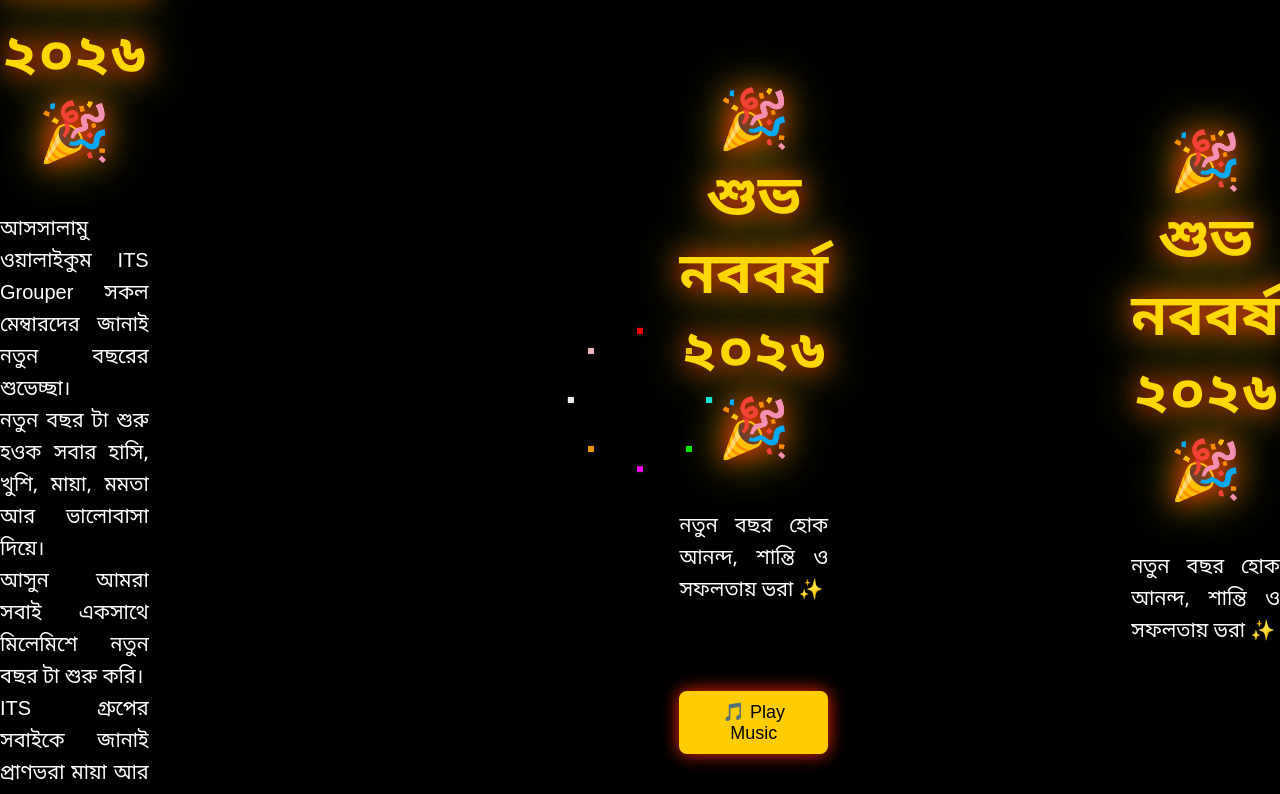
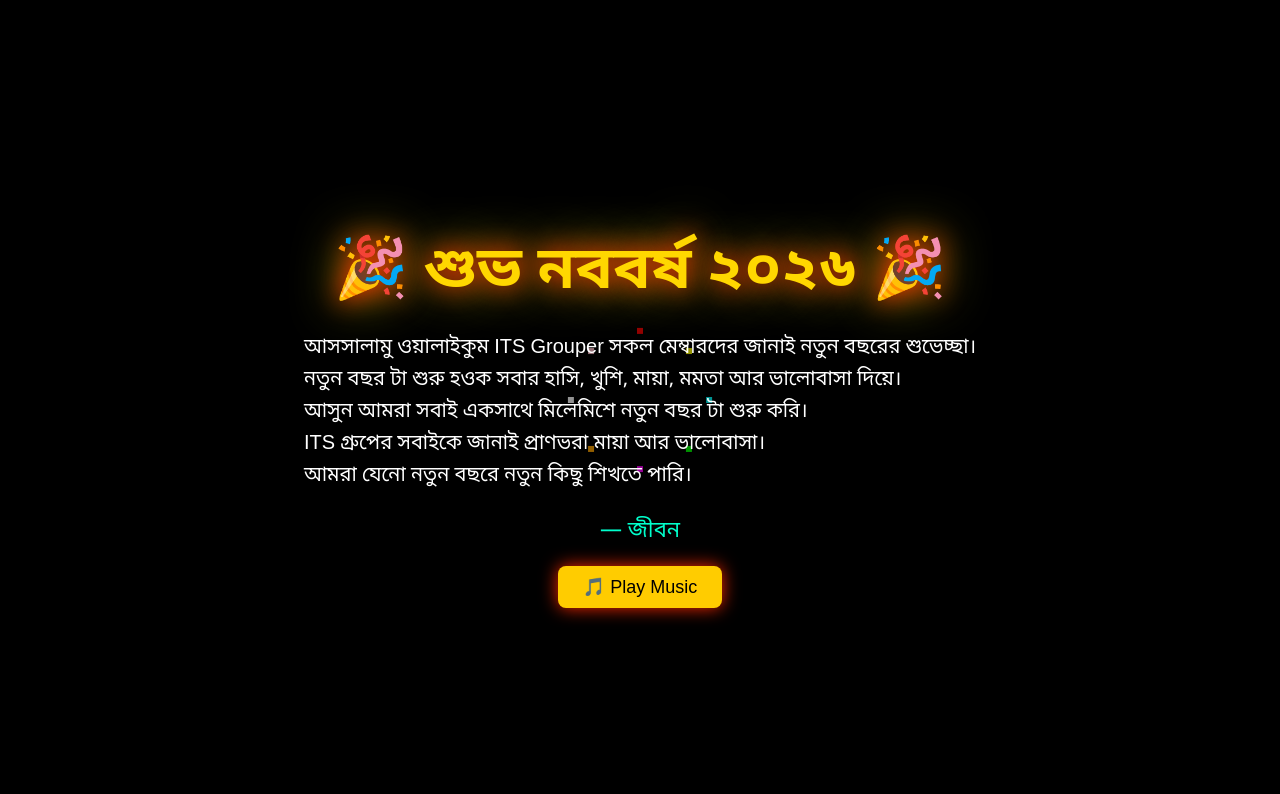
Before and after one commit to itsjibon/newyear-2026, a plain HTML site: page index.html in a window 1280 px wide. Shown: the top 794 px of the page. Drawn offline with Linux system fonts and the light colour scheme.

Commit message:
Refactor styles and update HTML structure

```diff
--- a/index.html
+++ b/index.html
@@ -6,29 +6,31 @@
 <style>
 body{
   margin:0;
+  padding:0;
   height:100vh;
   background:black;
+  font-family: 'Noto Sans Bengali', sans-serif;
   display:flex;
   justify-content:center;
   align-items:center;
   overflow:hidden;
-  font-family: 'Noto Sans Bengali', sans-serif;
+  color:white;
 }
 .container{
   text-align:center;
+  max-width:800px;
   z-index:2;
-  max-width: 800px;
 }
 h1{
   color: gold;
-  font-size: 58px;
+  font-size: 60px;
   animation: glow 2s infinite alternate;
+  margin-bottom: 20px;
 }
 p{
-  color: white;
   font-size: 20px;
   line-height:1.6;
-  margin-top: 15px;
+  margin-bottom: 25px;
   text-align: justify;
 }
 #from-name{
@@ -38,10 +40,10 @@ p{
 }
 button{
   margin-top:20px;
-  padding:10px 20px;
+  padding:10px 25px;
   font-size:18px;
   background: #ffcc00;
-  border: none;
+  border:none;
   border-radius:8px;
   cursor:pointer;
   animation: glowBtn 2s infinite alternate;
@@ -99,7 +101,7 @@ button{
 </audio>
 
 <script>
-// ৭ জনের নাম
+// ৭ জনের নাম লুপ
 const members = ["জীবন", "তারেক", "রাশিদা", "সুমন", "নাফিসা", "সাবের", "আলী"];
 let i = 0;
 function showName(){
@@ -111,102 +113,4 @@ setInterval(showName, 3000); // প্রতি ৩ সেকেন্ডে ন
 </script>
 
 </body>
-</html>  margin-top:20px;
-  padding:10px 20px;
-  font-size:18px;
-  background: #ffcc00;
-  border: none;
-  border-radius:8px;
-  cursor:pointer;
-  animation: glowBtn 2s infinite alternate;
-}
-@keyframes glow{
-  from{ text-shadow:0 0 10px gold; }
-  to{ text-shadow:0 0 30px red, 0 0 60px yellow; }
-}
-@keyframes glowBtn{
-  from{ box-shadow: 0 0 5px #ffcc00; }
-  to{ box-shadow: 0 0 20px #ff0000; }
-}
-.firework{
-  position:absolute;
-  width:6px;
-  height:6px;
-  animation: explode 1.5s infinite;
-}
-@keyframes explode{
-  0%{ box-shadow:none; }
-  100%{
-    box-shadow:
-    0 -120px red,
-    85px -85px yellow,
-    120px 0 cyan,
-    85px 85px lime,
-    0 120px magenta,
-    -85px 85px orange,
-    -120px 0 white,
-    -85px -85px pink;
-  }
-}
-</style>
-</head>
-
-<body>
-
-<div class="container">
-  <h1>🎉 শুভ নববর্ষ ২০২৬ 🎉</h1>
-  <p>নতুন বছর হোক আনন্দ, শান্তি ও সফলতায় ভরা ✨</p>
-  <div class="from">— শুভেচ্ছায়: জীবন খান</div>
-  <button onclick="document.getElementById('bgMusic').play()">🎵 Play Music</button>
-</div>
-
-<div class="firework"></div>
-
-<!-- Background Music -->
-<audio id="bgMusic" loop>
-  <source src="https://www.soundhelix.com/examples/mp3/SoundHelix-Song-1.mp3" type="audio/mpeg">
-</audio>
-
-</body>
-</html>  from{ text-shadow:0 0 10px gold; }
-  to{ text-shadow:0 0 30px red, 0 0 60px yellow; }
-}
-.firework{
-  position:absolute;
-  width:6px;
-  height:6px;
-  animation: explode 1.5s infinite;
-}
-@keyframes explode{
-  0%{ box-shadow:none; }
-  100%{
-    box-shadow:
-    0 -120px red,
-    85px -85px yellow,
-    120px 0 cyan,
-    85px 85px lime,
-    0 120px magenta,
-    -85px 85px orange,
-    -120px 0 white,
-    -85px -85px pink;
-  }
-}
-</style>
-</head>
-
-<body>
-
-<div class="container">
-  <h1>🎉 শুভ নববর্ষ ২০২৬ 🎉</h1>
-  <p>নতুন বছর হোক আনন্দ, শান্তি ও সফলতায় ভরা ✨</p>
-  <div class="from">— শুভেচ্ছায়: জীবন খান</div>
-</div>
-
-<div class="firework"></div>
-
-<audio autoplay loop>
-  <source src="https://www.soundhelix.com/examples/mp3/SoundHelix-Song-1.mp3" type="audio/mpeg">
-</audio>
-
-</body>
 </html>
```
